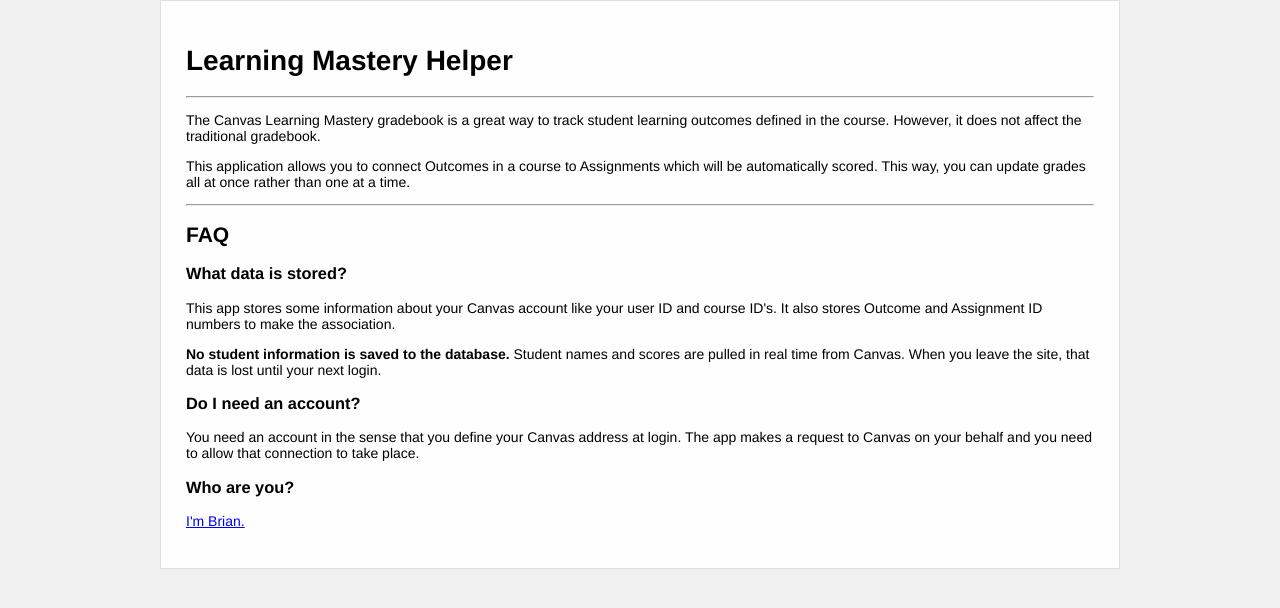
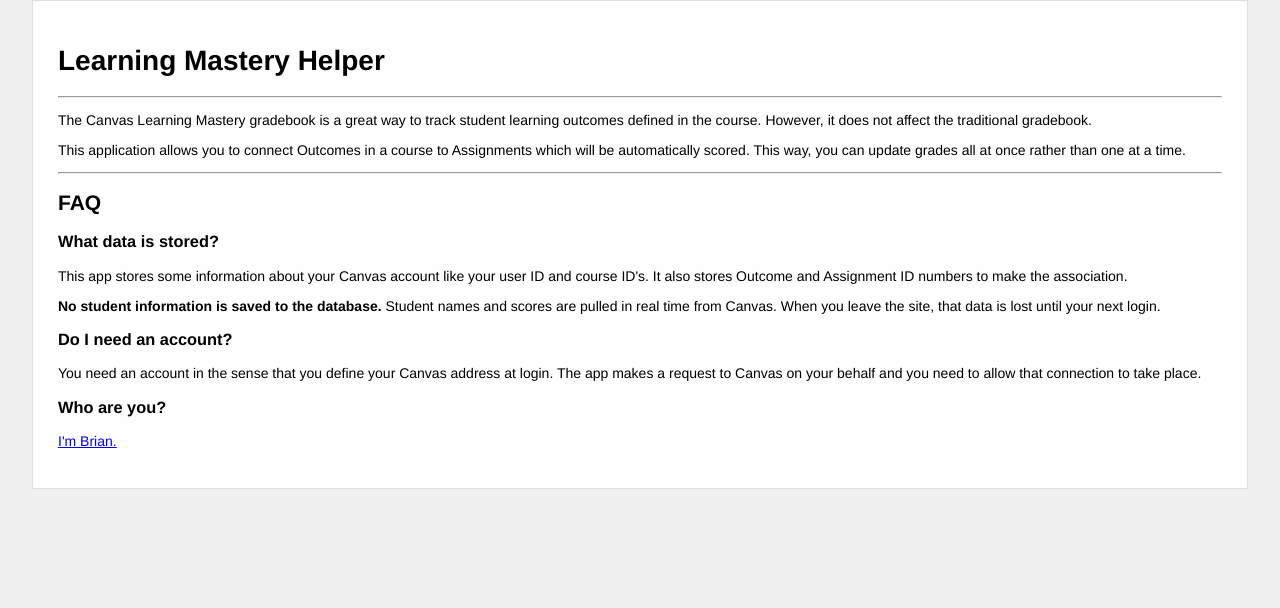
Before and after one commit to bennettscience/canvas-learning-mastery, a Python web app: template app/templates/about.html in a window 1280 px wide. Shown: the part 60-668 px from the top of the page. Run offline with Jinja, Linux system fonts and the light colour scheme; the template is opened without the code that fills it, so the values that code supplies are empty.

Commit message:
make the whole thing wider

```diff
--- a/app/static/styles/main.css
+++ b/app/static/styles/main.css
@@ -34,7 +34,7 @@ nav:first-child {
 }
 
 .wrap > div {
-  width: 75%;
+  width: 95vw;
   margin: 0 auto;
   background-color: #fefefe;
   border: 1px solid #e0e0e0;
@@ -67,7 +67,7 @@ nav:first-child {
 
 .courses {
   display: block;
-  min-width: 75%;
+  min-width: 95vw;
   margin: 0 auto;
   background-color: #fefefe;
   border: 1px solid #e0e0e0;
```
